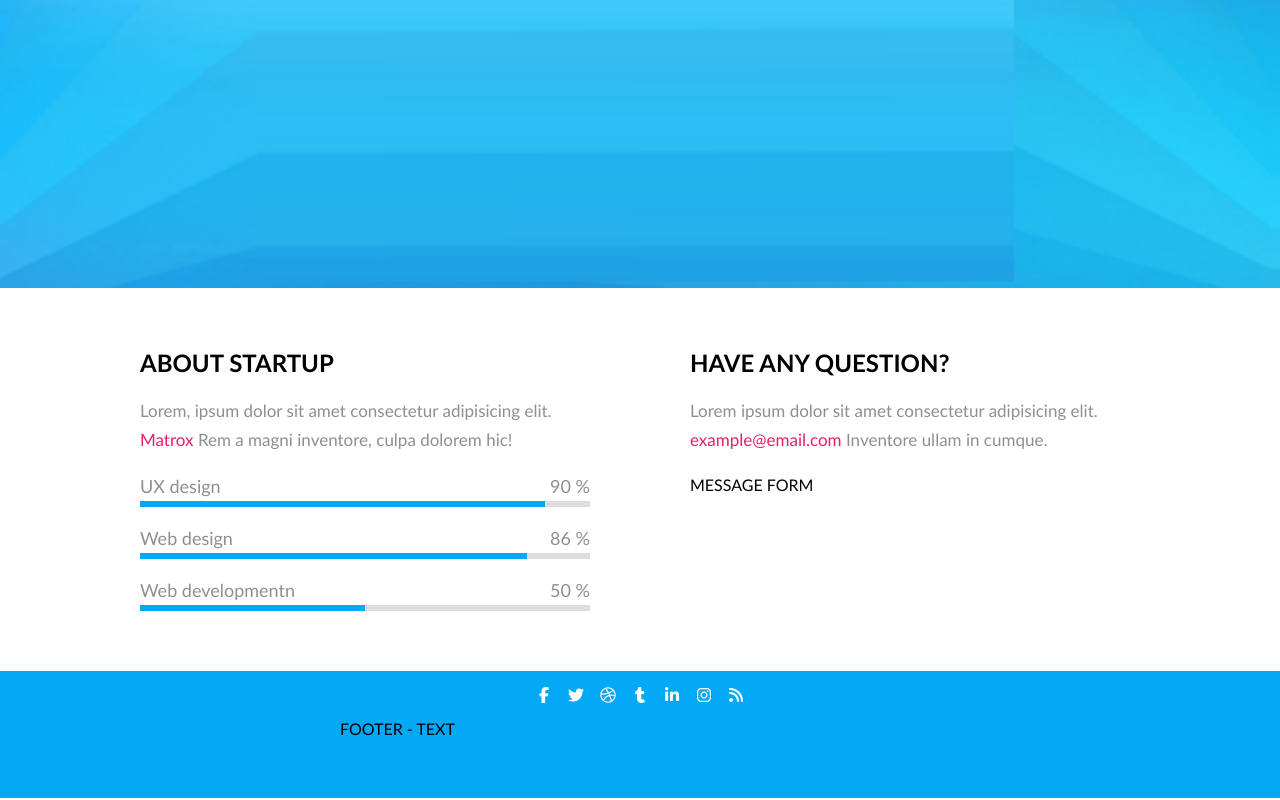
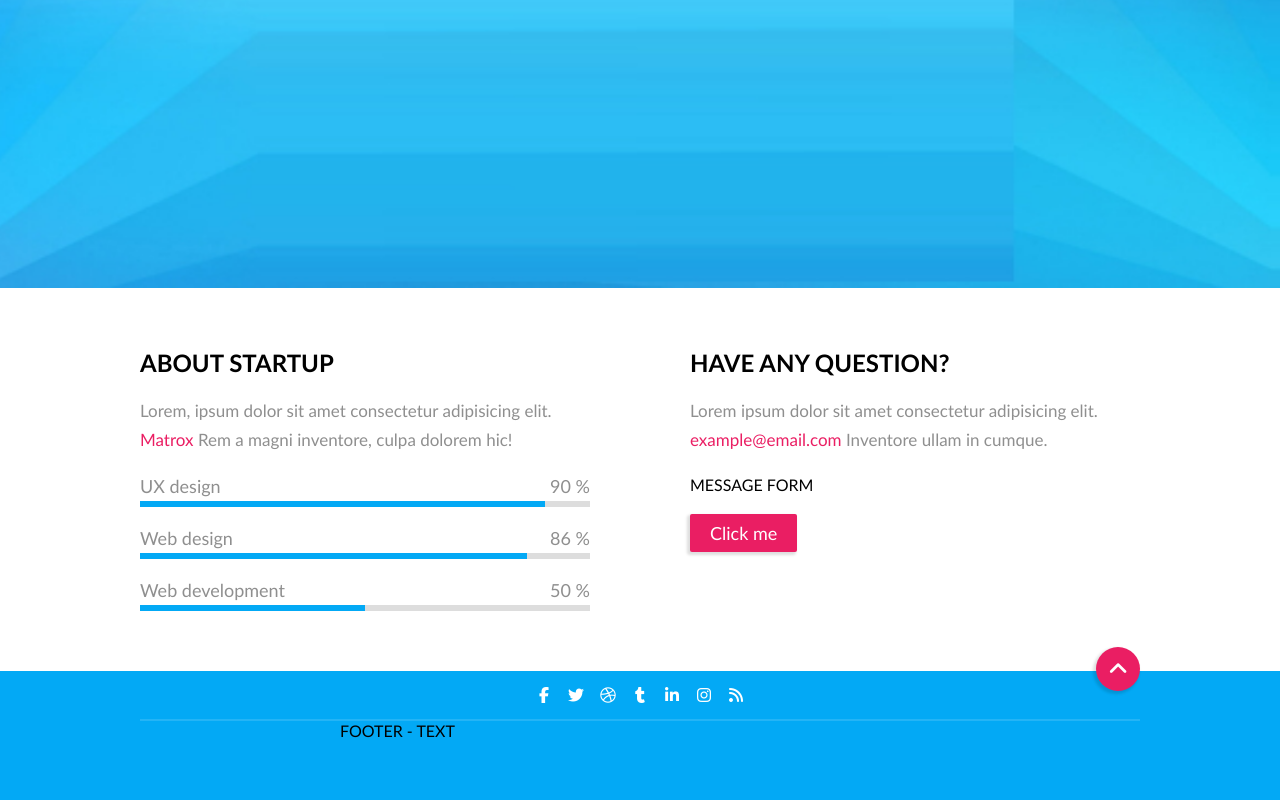
Before and after one commit to Gintaras68/8-coming-soon, a website with bundled scripts: page index.html in a window 1280 px wide. Shown: the part 512-1312 px from the top of the page. Built offline with nearby package versions, Linux system fonts and the light colour scheme.

Commit message:
Favicon and button To-top

```diff
--- a/css/basic/reset.css
+++ b/css/basic/reset.css
@@ -1,3 +1,7 @@
+html {
+  scroll-behavior: smooth;
+}
+
 body,
 body * {
   margin: 0;
--- a/css/components/button.css
+++ b/css/components/button.css
@@ -0,0 +1,29 @@
+.btn {
+  display: inline-block;
+  width: fit-content;
+  padding: 10px 20px;
+  text-align: center;
+  font-size: 18px;
+  color: var(--color-light);
+  line-height: 1;
+  background-color: var(--color-secondary);
+  border: none;
+  border-radius: 2px;
+  box-shadow: -2px 2px 3px 1px #0002;
+  cursor: pointer;
+  transition: box-shadow 0.3s ease-in-out;
+}
+
+.btn.btn-round {
+  padding: 0;
+  width: 44px;
+  height: 44px;
+  font-size: 22px;
+  line-height: 44px;
+  text-decoration: none;
+  border-radius: 50%;
+}
+
+.btn:hover {
+  box-shadow: -3px 3px 4px 1px #0004;
+}
--- a/css/home.css
+++ b/css/home.css
@@ -28,6 +28,7 @@
   background-position: center;
   background-size: cover;
   background-attachment: fixed;
+  /* display: none; */
 }
 
 .hero .row {
@@ -81,11 +82,19 @@ footer.container {
 }
 
 footer > .row-big {
+  position: relative;
   padding: 12px 0;
   display: flex;
   justify-content: center;
   flex-wrap: wrap;
   gap: 8px;
+  border-bottom: 2px solid #fff2;
+}
+
+.back-to-top {
+  position: absolute;
+  top: -24px;
+  right: 0;
 }
 
 .social-link {
--- a/index.html
+++ b/index.html
@@ -4,6 +4,7 @@
     <meta charset="UTF-8" />
     <meta name="viewport" content="width=device-width, initial-scale=1.0" />
     <title>Coming soon</title>
+    <link rel="shortcut icon" href="./img/favicon.png" type="image/png" />
     <link rel="stylesheet" href="./css/home.css" />
     <link
       rel="stylesheet"
@@ -46,12 +47,14 @@
             ullam in cumque.
           </p>
           <form>MESSAGE FORM</form>
+          <button class="btn">Click me</button>
         </div>
       </div>
     </main>
-
     <footer class="container bg-primary">
-      <div id="social-links" class="row-big"></div>
+      <div id="social-links" class="row-big">
+        <a class="back-to-top btn btn-round fa-solid fa-angle-up" href="#"></a>
+      </div>
       <div class="row">FOOTER - TEXT</div>
     </footer>
     <script src="./js/home.js" type="module" defer></script>
--- a/js/components/socials/socials.js
+++ b/js/components/socials/socials.js
@@ -7,7 +7,7 @@ function socials(selector, data) {
       content += `<a href=${href} class="social-link" target="_blank"><i class="${icon}"></i></a>`;
     }
   });
-  DOM.innerHTML = content;
+  DOM.innerHTML += content;
 }
 
 export { socials };
--- a/js/data/progressBarData.js
+++ b/js/data/progressBarData.js
@@ -8,7 +8,7 @@ const progressBarData = [
     value: 86,
   },
   {
-    label: 'Web developmentn',
+    label: 'Web development',
     value: 50,
   },
 ];
```
